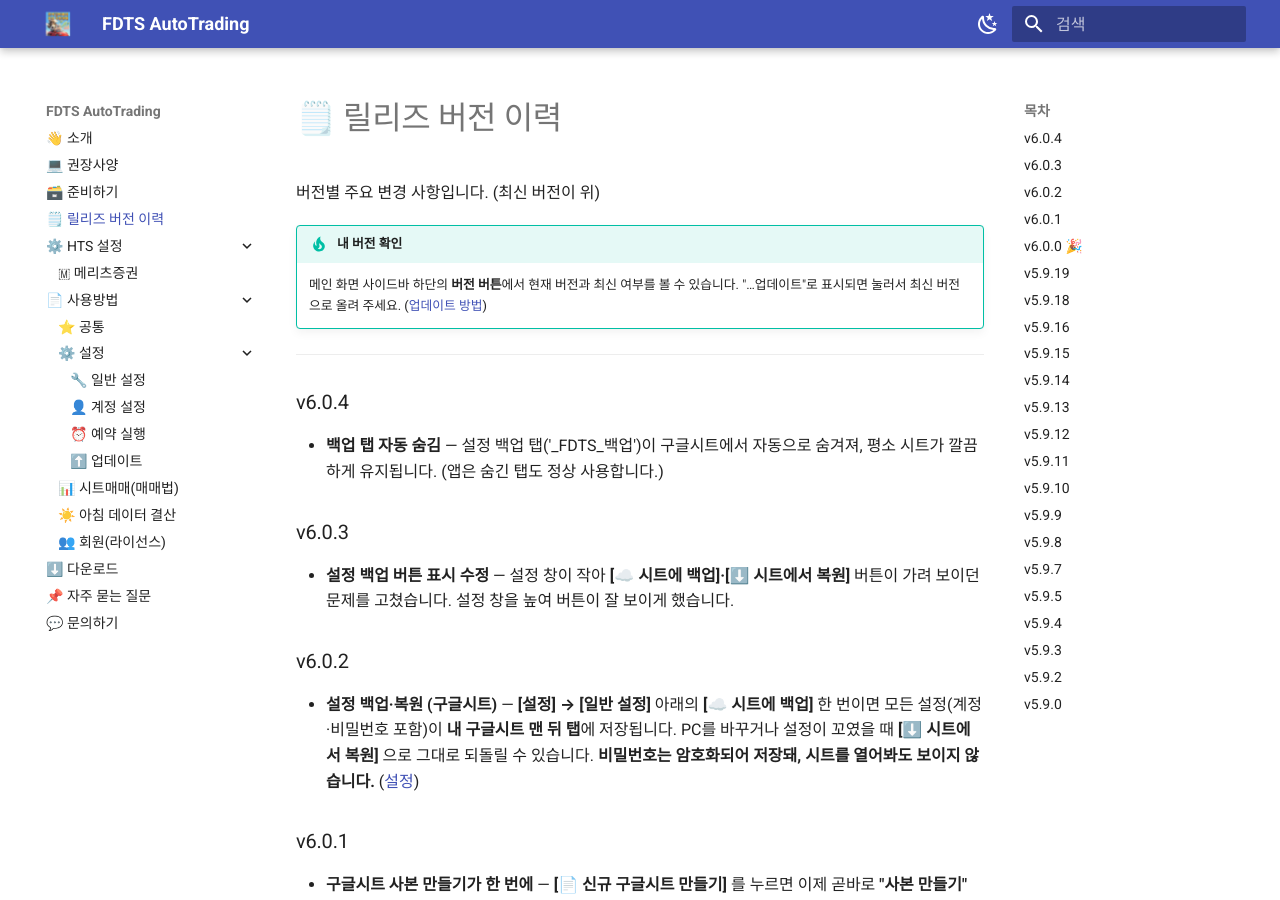
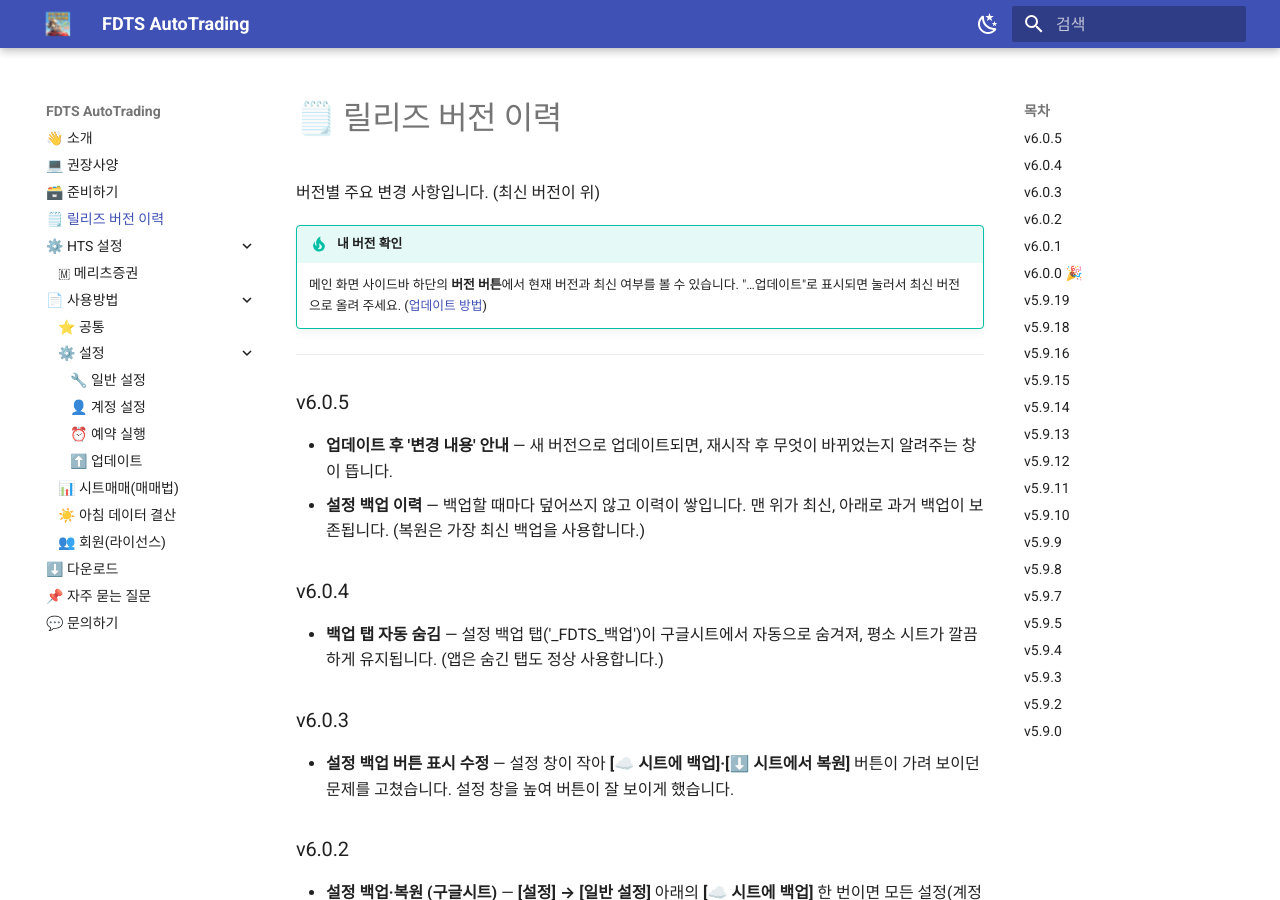
Before and after one commit to roykimever/FDTS-Dist, an MkDocs documentation site: the page built from docs/releases.md, in a window 1280 px wide and 900 px high. Built offline with MkDocs 1.6.1 and Material for MkDocs 9.7.7, drawn with Linux system fonts in a browser that asks for light colours.

Commit message:
docs: v6.0.5

```diff
--- a/docs/releases.md
+++ b/docs/releases.md
@@ -6,6 +6,10 @@
     메인 화면 사이드바 하단의 **버전 버튼**에서 현재 버전과 최신 여부를 볼 수 있습니다. "…업데이트"로 표시되면 눌러서 최신 버전으로 올려 주세요. ([업데이트 방법](usage/update.md))
 
 ---
+
+### v6.0.5
+- **업데이트 후 '변경 내용' 안내** — 새 버전으로 업데이트되면, 재시작 후 무엇이 바뀌었는지 알려주는 창이 뜹니다.
+- **설정 백업 이력** — 백업할 때마다 덮어쓰지 않고 이력이 쌓입니다. 맨 위가 최신, 아래로 과거 백업이 보존됩니다. (복원은 가장 최신 백업을 사용합니다.)
 
 ### v6.0.4
 - **백업 탭 자동 숨김** — 설정 백업 탭('_FDTS_백업')이 구글시트에서 자동으로 숨겨져, 평소 시트가 깔끔하게 유지됩니다. (앱은 숨긴 탭도 정상 사용합니다.)
```
